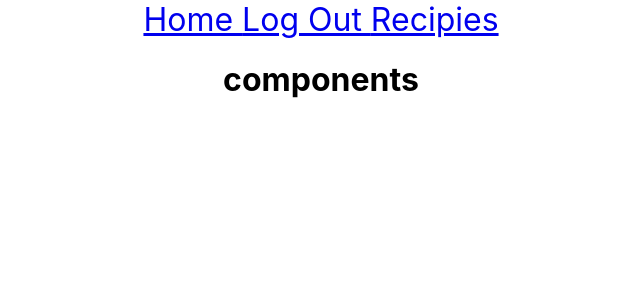
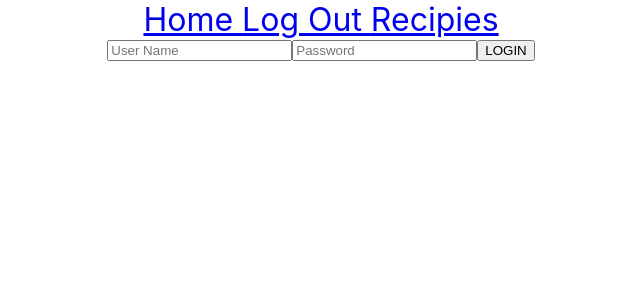
Before and after one commit to barboa91/front-cook, a React (Create React App) app in the folder archi/: page /login in a window 1280 px wide. Shown: the top 300 px of the page, without its empty margins (319-959 px from the left). Built offline with nearby package versions, Linux system fonts and the light colour scheme; no server answers.

Commit message:
added log in functionallity

```diff
--- a/archi/src/App.js
+++ b/archi/src/App.js
@@ -8,6 +8,7 @@ import Signup from './components/SignUp';
 import ComponentA from './components/ComponentA';
 import ComponentB from './components/ComponentB';
 import Recipes from './components/Recipes';
+import Login from './components/LogIn';
 
 
 function App() {
@@ -23,15 +24,15 @@ function App() {
       <DataContext.Provider value={{ chefInfo, setChefInfo}}><Nav/></DataContext.Provider>
       </header>
       <main>
+      <DataContext.Provider value={{ chefInfo, setChefInfo}}>
+
         <Routes>
           <Route path="/signup" element={ <Signup/> } />
           <Route path="/recipes" element={ <Recipes/> } />
 
-
+            <Route path="/login" element={ <Login/> } />
 
         </Routes>
-        <DataContext.Provider value={{ chefInfo, setChefInfo}}>
-          <h1>components</h1>
         </DataContext.Provider>
 
       </main>
--- a/archi/src/components/LogIn.js
+++ b/archi/src/components/LogIn.js
@@ -0,0 +1,97 @@
+import React, { useState, useEffect, useContext } from "react";
+import axios from "axios";
+import DataContext from "./DataContext";
+
+const Login = () =>{
+    let [username, setUsername] = useState("");
+    let [passW, setPassW] = useState("");
+    let [chefs, setChefs] = useState([]);
+    const [APILOADED, setAPILOADED] = useState(false);
+    const { chefInfo, setChefInfo } = useContext(DataContext)
+
+
+
+    const changeName = (e) => {
+        if (e.target.name === "username") {
+          setUsername(e.target.value);
+        }
+        if (e.target.name === "pass") {
+            setPassW(e.target.value);
+          }
+    }
+
+    const tryLogin = () =>{
+
+        const findChefUser = chefi => chefs.find(chef => chef.username === chefi);
+        let x = findChefUser(username)
+        if(!x){
+            alert(`User ${username} was not found`)
+            return
+        }
+        console.log(x.password)
+
+
+        if(x.password === passW){
+                alert("you did it")
+                setChefInfo({
+                    loggedIn:true,
+                    username: x.username,
+                    firstName: x.firstName,
+                    lastName: x.lastName,
+                    profpic: x.profpic
+                })
+
+
+            } else {
+                alert("Wrong Password")
+                setChefInfo({
+                    loggedIn:false
+                })
+            }
+
+    }
+
+    const loadAPI = () => {
+        !APILOADED ? apiCall() : setAPILOADED(true);
+      };
+    const apiCall = async () => {
+        try {
+          let x = await axios("http://127.0.0.1:3001/api/chef/all");
+          setChefs(x.data.chefs);
+          // console.log(x.data.chefs)
+        } catch (err) {
+          console.log(err);
+        }
+      };
+      useEffect(() => {
+        loadAPI();
+      },[])
+
+
+    return(
+        <div className="login">
+        <input
+            type="text"
+            id="username"
+            name="username"
+            placeholder="User Name"
+            value={username}
+            onChange={(e) => changeName(e)}
+        />
+        <input
+        type="password"
+        placeholder="Password"
+        name="pass"
+        value={passW}
+        onChange={(e) => changeName(e)}
+        />
+
+        <button onClick={()=>tryLogin()}>LOGIN</button>
+
+        </div>
+    )
+
+
+}
+
+export default Login
--- a/archi/src/components/Nav.js
+++ b/archi/src/components/Nav.js
@@ -10,6 +10,7 @@ const Nav = () =>{
             <Link to="/"> Home </Link>
             {!chefInfo.loggedIn && <Link to="/signup"> Sign Up </Link>}
             {!chefInfo.loggedIn && <Link to="/login"> Log In </Link>}
+
             {chefInfo.loggedIn && <Link to="/logout" onClick={()=>setChefInfo({loggedIn:false})}> Log Out </Link>}
 
             <Link to="/recipes"> Recipies </Link>
```
